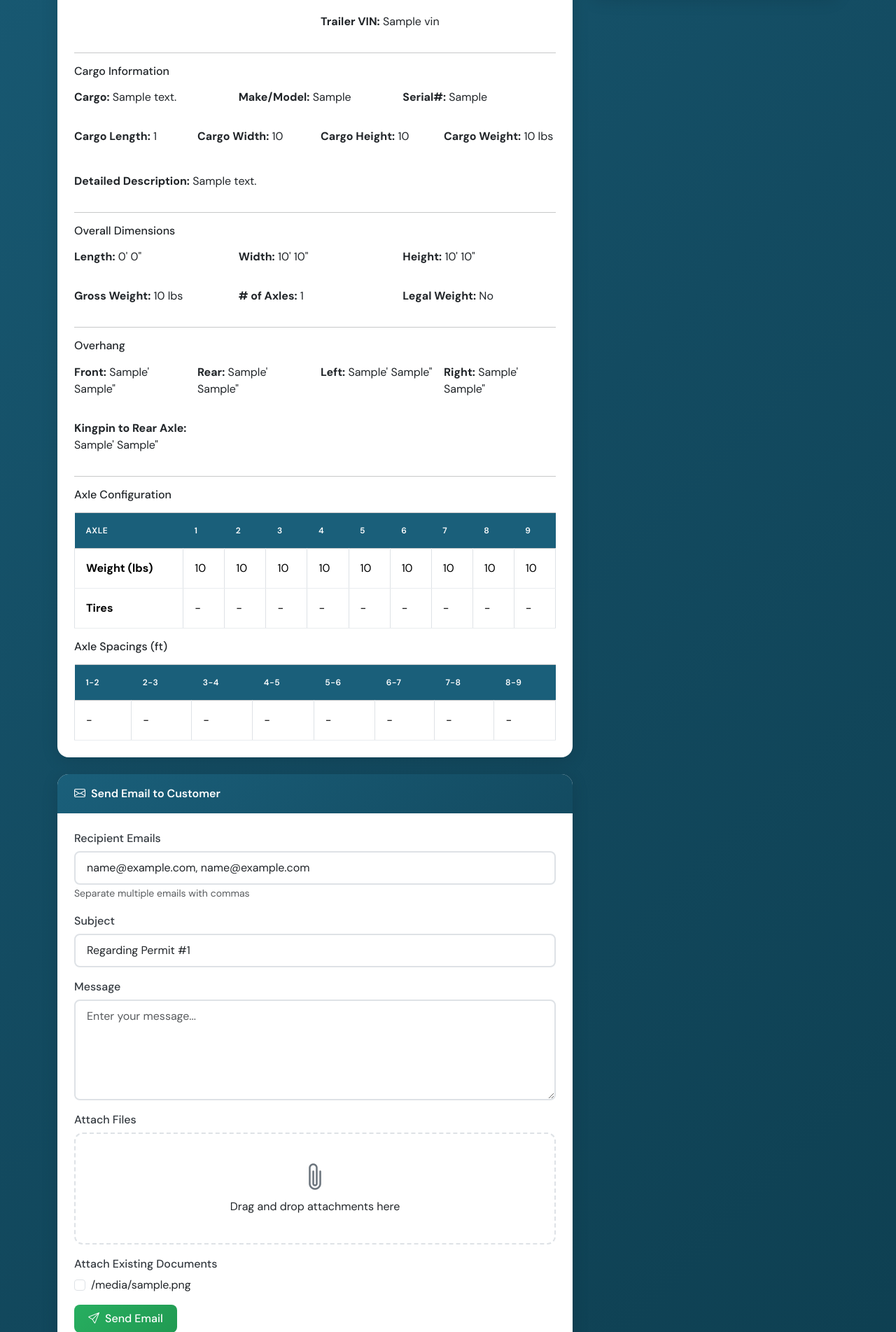
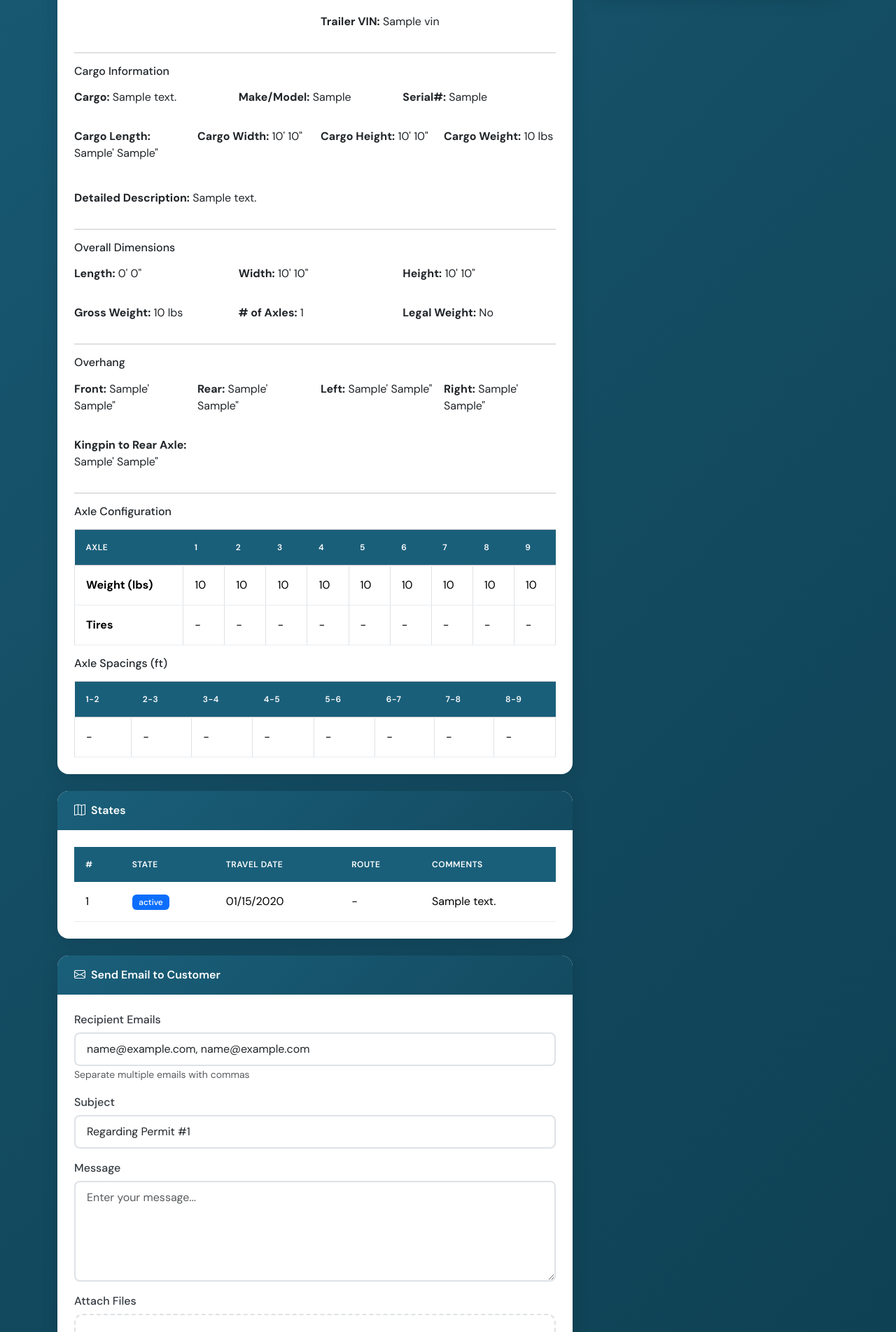
Before and after one commit to lingvo88/permit_system, a Django app: template templates/dashboard/employee_permit_detail.html in a window 1280 px wide. Shown: the part 796-2699 px from the top of the page at 70% size. Run offline with Django 4.2, Linux system fonts and the light colour scheme; the template is opened without the code that fills it: most values are stand-ins (such as "Sample title", 1, 10 or a date in 2020); form fields are guessed from the names that the template uses.

Commit message:
Add states section to employee permit view, fix cargo dimensions

```diff
--- a/templates/dashboard/employee_permit_detail.html
+++ b/templates/dashboard/employee_permit_detail.html
@@ -72,13 +72,13 @@
                         <p><strong>Serial#:</strong> {{ permit.load_serial|default:"-" }}</p>
                     </div>
                     <div class="col-md-3">
-                        <p><strong>Cargo Length:</strong> {{ permit.load_length|default:"-" }}</p>
+                        <p><strong>Cargo Length:</strong> {{ permit.load_length_ft|default:0 }}' {{ permit.load_length_in|default:0 }}"</p>
                     </div>
                     <div class="col-md-3">
-                        <p><strong>Cargo Width:</strong> {{ permit.load_width|default:"-" }}</p>
+                        <p><strong>Cargo Width:</strong> {{ permit.load_width_ft|default:0 }}' {{ permit.load_width_in|default:0 }}"</p>
                     </div>
                     <div class="col-md-3">
-                        <p><strong>Cargo Height:</strong> {{ permit.load_height|default:"-" }}</p>
+                        <p><strong>Cargo Height:</strong> {{ permit.load_height_ft|default:0 }}' {{ permit.load_height_in|default:0 }}"</p>
                     </div>
                     <div class="col-md-3">
                         <p><strong>Cargo Weight:</strong> {{ permit.load_weight|default:"-" }} lbs</p>
@@ -214,6 +214,43 @@
                         </tbody>
                     </table>
                 </div>
+            </div>
+        </div>
+
+        <!-- States -->
+        <div class="card mb-4 fade-in">
+            <div class="card-header">
+                <i class="bi bi-map me-2"></i>States
+            </div>
+            <div class="card-body">
+                {% if permit.states.all %}
+                <div class="table-responsive">
+                    <table class="table table-sm">
+                        <thead>
+                            <tr>
+                                <th>#</th>
+                                <th>State</th>
+                                <th>Travel Date</th>
+                                <th>Route</th>
+                                <th>Comments</th>
+                            </tr>
+                        </thead>
+                        <tbody>
+                            {% for state in permit.states.all %}
+                            <tr>
+                                <td>{{ forloop.counter }}</td>
+                                <td><span class="badge bg-primary">{{ state.state }}</span></td>
+                                <td>{{ state.travel_date|date:"m/d/Y"|default:"-" }}</td>
+                                <td>{{ state.route|default:"-" }}</td>
+                                <td>{{ state.comments|default:"-" }}</td>
+                            </tr>
+                            {% endfor %}
+                        </tbody>
+                    </table>
+                </div>
+                {% else %}
+                <p class="text-muted text-center">No states selected.</p>
+                {% endif %}
             </div>
         </div>
 
```
